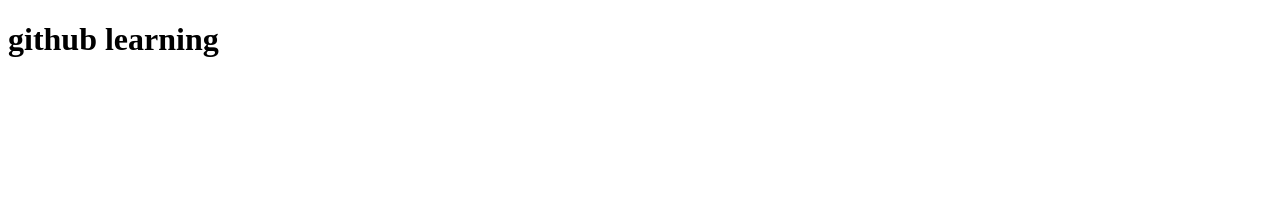
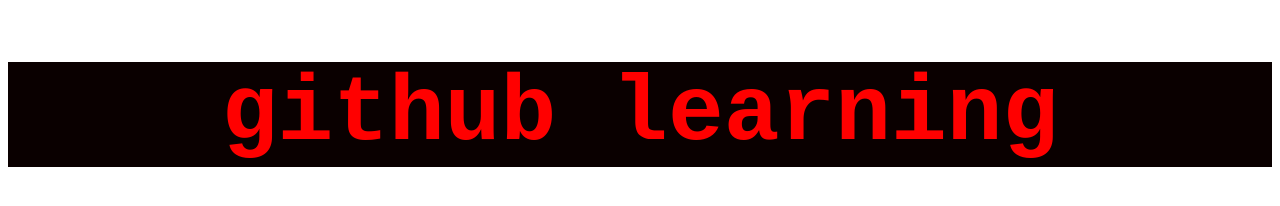
Before and after one commit to Mehedi-Hasan-Raihan/github-learning-site, a plain HTML site: page index.html in a window 1280 px wide. Drawn offline with Linux system fonts and the light colour scheme.

Commit message:
okay css

```diff
--- a/index.html
+++ b/index.html
@@ -4,8 +4,9 @@
     <meta charset="UTF-8">
     <meta name="viewport" content="width=device-width, initial-scale=1.0">
     <title>Document</title>
+    <link rel="stylesheet" href="style.css">
 </head>
 <body>
-    <h1> github learning </h1>
+    <h1 id="color"> github learning </h1>
 </body>
 </html>
--- a/style.css
+++ b/style.css
@@ -1,6 +1,7 @@
-h1{
+#color{
     color:red;
+    font-size: 715%;
     font-family: monospace;
-    font-weight: 600;
-    background-color: darkslategray;
+    text-align: center;
+    background-color: rgb(10, 0, 0);
 }
```
